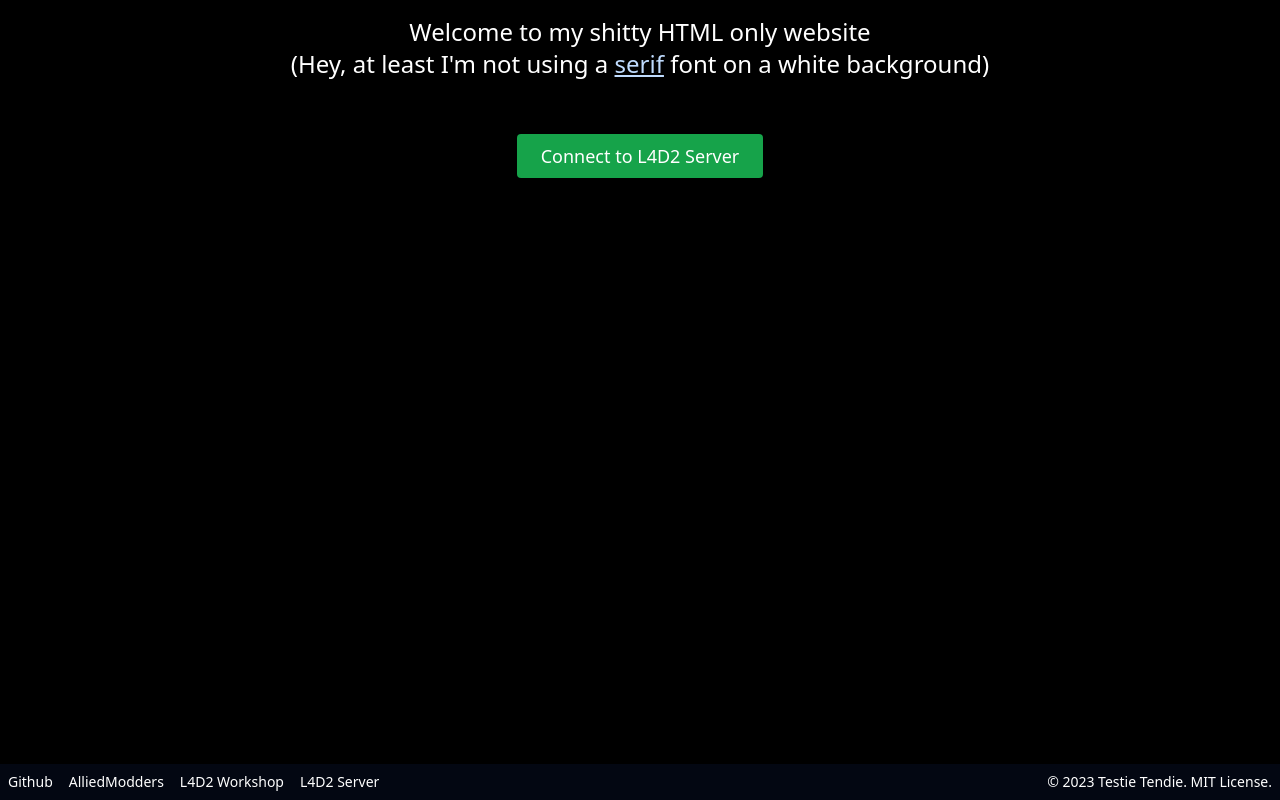
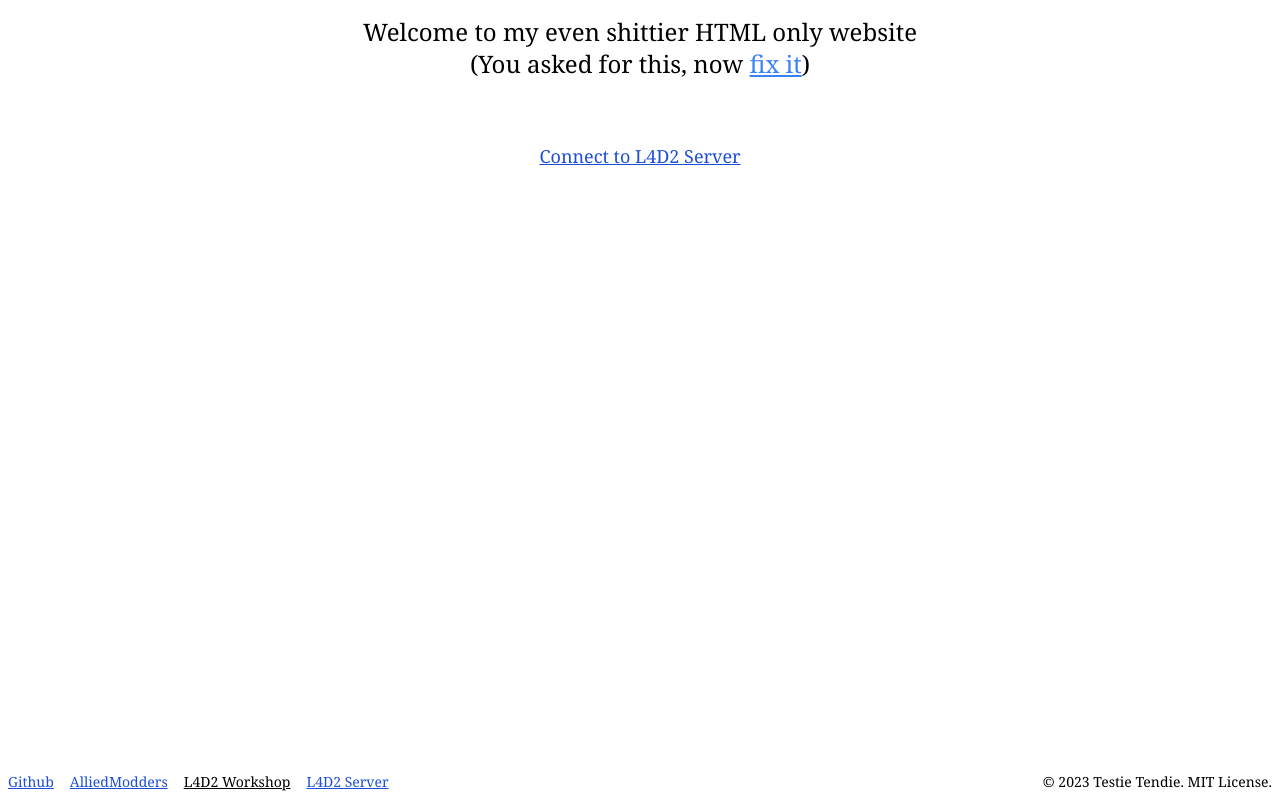
Before and after one commit to TestieTendie/testietendie.xyz, a website built with Vite: page index.html in a window 1280 px wide. Built offline with nearby package versions, Linux system fonts and the light colour scheme.

Commit message:
straight out of 1994

```diff
--- a/index.html
+++ b/index.html
@@ -10,29 +10,29 @@
 </head>
 
 <body>
-  <div class="flex flex-col min-h-screen text-sm text-white bg-black select-none">
+  <div class="flex flex-col min-h-screen text-sm font-serif select-none">
     <nav class="mx-auto text-center my-4 sm:text-2xl">
-      Welcome to my shitty HTML only website<br/>(Hey, at least I'm not using a <span><a href="https://en.wikipedia.org/wiki/Serif" target="_blank" rel="noopener noreferrer" class="underline text-blue-200 visited:text-purple-300">serif</a></span> font on a white background)
+      Welcome to my even shittier HTML only website<br/>(You asked for this, now <span><a href="//testietendie.xyz" class="underline text-blue-500 visited:text-purple-700">fix it</a></span>)
     </nav>
     <div class="my-auto w-max min-h-[15vh] mx-auto grid place-items-center ">
         <a href="steam://connect/l4d2.testietendie.xyz:7016"
-        class="rounded bg-green-600 hover:bg-green-500 active:bg-green-700 px-6 py-2 hidden sm:block sm:text-lg">
+        class="underline text-blue-700 visited:text-purple-500 hidden sm:block sm:text-lg">
         Connect to L4D2 Server
       </a>
     </div>
     <div class="flex-grow">
     </div>
-    <footer class="p-2 bg-gray-950 hover:bg-slate-900 flex flex-wrap">
-    <a href="https://github.com/TestieTendie" class="hover:underline visited:text-purple-300 mr-4 mb-2 md:my-0">
+    <footer class="p-2 flex flex-wrap">
+    <a href="https://github.com/TestieTendie" class="underline visited:text-purple-700 text-blue-700 mb-2 md:my-0 mr-4">
         Github
       </a>
-      <a href="https://forums.alliedmods.net/member.php?u=344706" class="hover:underline visited:text-purple-300 mr-4 mb-2 md:my-0">
+      <a href="https://forums.alliedmods.net/member.php?u=344706" class="underline visited:text-purple-700 text-blue-700 mb-2 md:my-0 mr-4">
         AlliedModders
       </a>
-      <a href="https://steamcommunity.com/id/zemoneh/myworkshopfiles/?appid=550" class="hover:underline visited:text-purple-300 mb-2 md:my-0 mr-4">
+      <a href="https://steamcommunity.com/id/zemoneh/myworkshopfiles/?appid=550" class="underline visited:text-purple-700 mb-2 md:my-0 mr-4">
         L4D2 Workshop
       </a>
-      <a href="steam://connect/l4d2.testietendie.xyz:7016" class="hover:underline visited:text-purple-300 mb-2 md:my-0 hidden sm:block">
+      <a href="steam://connect/l4d2.testietendie.xyz:7016" class="underline visited:text-purple-700 text-blue-700 mb-2 md:my-0 hidden sm:block">
         L4D2 Server
       </a>
       <h3 class="ml-auto w-max">
```
